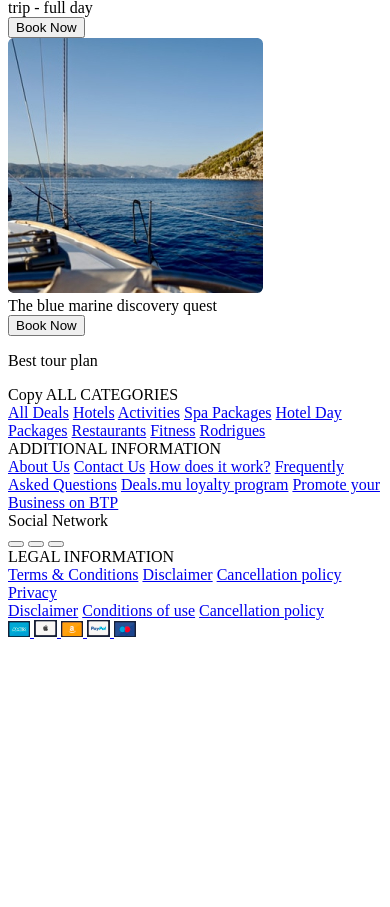
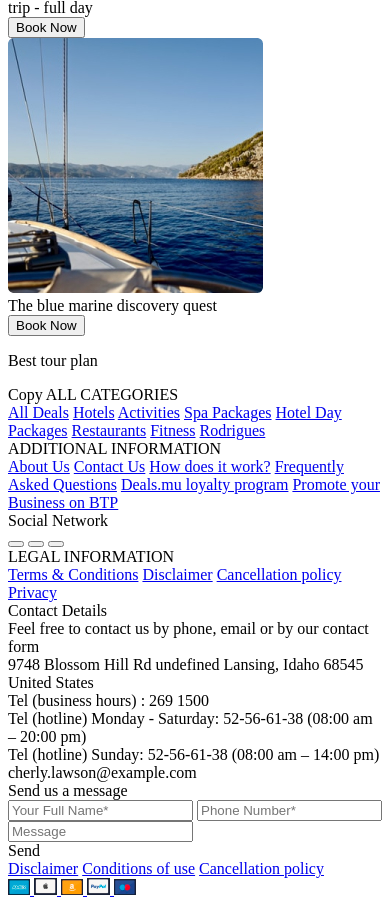
Before and after one commit to Demilicz/Hotel_Booking, a plain HTML site: page src/index.html in a window 390 px wide. Shown: the part 6671-7578 px from the top of the page. Before the commit the page ends 7320 px from the top, so only its background shows below. Drawn offline with nearby package versions, Linux system fonts and the light colour scheme.

Commit message:
full website full adaptive

```diff
--- a/src/css/style.scss
+++ b/src/css/style.scss
@@ -1420,6 +1420,14 @@
         max-height: 255px;
         margin: 15px;
       }
+      @media screen and (max-width:610px){
+          max-width: 225px;
+          max-height: 225px;
+      }
+      @media screen and (max-width:540px){
+        max-width: 255px;
+        max-height: 255px;
+       }
   }
 
   &__img {
@@ -1492,6 +1500,11 @@
       padding: 0;
       justify-content: space-evenly;
     }
+    @media screen and (max-width:576px){
+      flex-direction: column;
+      align-items: center;
+      margin-bottom: 44px;
+    }
   }
 
   &__logo {
@@ -1513,6 +1526,11 @@
   &__column {
     display: flex;
     flex-direction: column;
+    @media screen and (max-width:576px){
+      max-width: 250px;
+      width: 100%;
+      margin-bottom: 20px;
+    }
   }
 
   &__title {
@@ -1524,6 +1542,9 @@
     @media screen and (max-width:768px){
       max-width: 150px;
      }
+     @media screen and (max-width:576px){
+      max-width: 250px;
+      }
   }
 
   &__item {
@@ -1546,6 +1567,11 @@
       margin-right: 0px;
       max-width: 130px;
     }
+    @media screen and (max-width:576px){
+      max-width: initial;
+      max-width: 200px;
+      margin-right: 10px;
+     }
   }
 
   &__social {
@@ -1561,6 +1587,10 @@
   display: flex;
   width: 100%;
   position: relative;
+  @media screen and (max-width:768px){
+    flex-direction: column;
+    align-items: center;
+   }
   &::after {
     content: '* Required Fields';
     position: absolute;
@@ -1568,10 +1598,36 @@
     color: #FFFFFF;
     bottom:-10px;
     right: 0;
+    @media screen and (max-width:768px){
+      bottom: 25px;
+      right: calc(50% - 250px);
+    }
+    @media screen and (max-width:576px){
+      right: 0px;
+     }
   }
 
   &__column {
     flex: 0 0 50%;
+    &:nth-child(1){
+      padding: 0 20px;
+    }
+    @media screen and (max-width:768px){
+      width: 100%;
+      max-width: 500px;
+      margin: 20px 0;
+      &:nth-child(1){
+        padding: 0;
+      }
+     }
+  }
+
+  &__title {
+    font-weight: bold;
+    font-size: 18px;
+    text-transform: uppercase;
+    margin-bottom: 20px;
+    color: #FFFFFF;
   }
 
   &__item {
@@ -1651,6 +1707,9 @@
     max-width: 265px;
     width: 100%;
     margin-bottom: 22px;
+    &:nth-child(1) {
+      margin-right: 15px;
+    }
     &_message {
       max-width:initial;
       padding: 0px 0 80px 23px;
@@ -1660,6 +1719,9 @@
       display: flex;
       justify-content: flex-start;
       align-items: flex-start;
+      @media screen and (max-width:768px){
+        padding: 10px 0 80px 23px;
+      }
     }
   }
 
@@ -1682,10 +1744,20 @@
   width: 100%;
   justify-content: space-between;
 
+  &__center {
+    @media screen and (max-width:576px){
+      display: flex;
+      flex-wrap: wrap;
+    }
+  }
+
   &__link {
     font-size: 12px;
     color: #FFFFFF;
     margin: 0 8px;
+    @media screen and (max-width:576px){
+      margin: 4px 8px;
+     }
   }
 
 }
--- a/src/index.html
+++ b/src/index.html
@@ -512,9 +512,9 @@
           </div>
         </div>
 
-        <!-- <div class="contacts">
+        <div class="contacts">
           <div class="contacts__column">
-            <div class="footer__title">Contact Details</div>
+            <div class="contacts__title">Contact Details</div>
             <div class="contacts__item">Feel free to contact us by phone, email or by our contact form</div>
             <div class="contacts__location">9748 Blossom Hill Rd undefined Lansing, Idaho 68545 United States</div>
             <div class="contacts__phone">Tel (business hours) : 269 1500 <br>
@@ -523,7 +523,7 @@
             <div class="contacts__email">cherly.lawson@example.com</div>
           </div>
           <div class="contacts__column">
-            <div class="footer__title">Send us a message</div>
+            <div class="contacts__title">Send us a message</div>
             <div class="contacts__inputs">
               <input type="text" placeholder="Your Full Name*" class="contacts__input">
               <input type="text" placeholder="Phone Number*" class="contacts__input">
@@ -531,7 +531,7 @@
             <input type="text" placeholder="Message" class="contacts__input contacts__input_message">
             <div class="contacts__btn">Send</div>
           </div>
-        </div> -->
+        </div>
 
         <div class="payments">
           <div class="payments__center">
```
